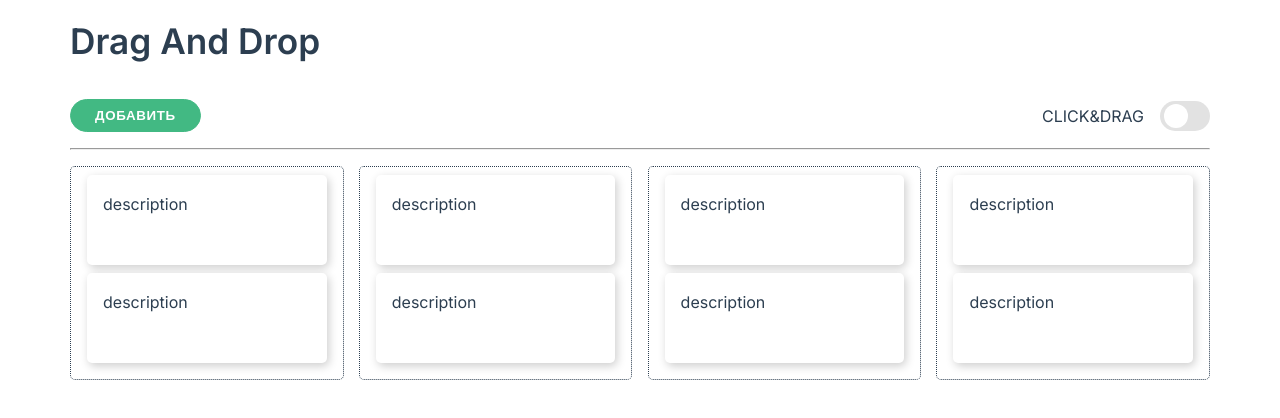
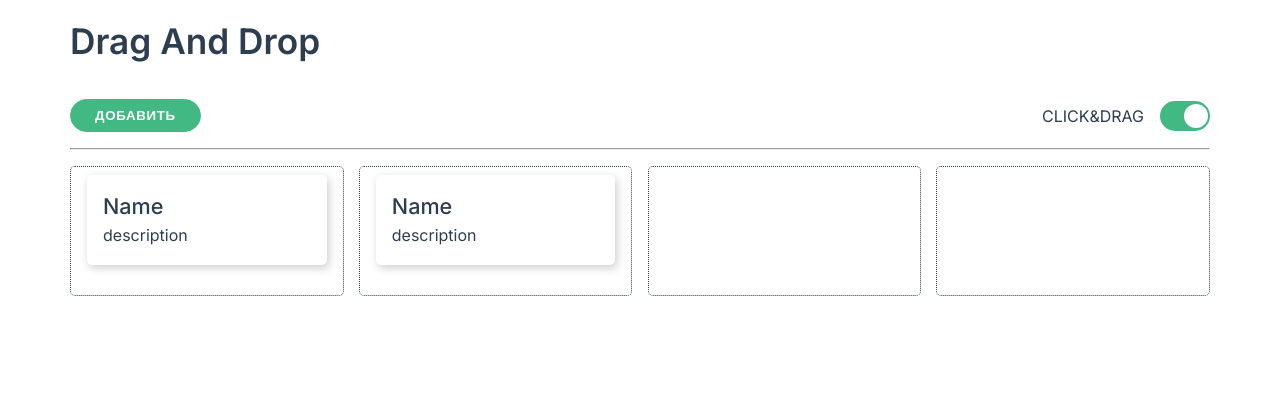
Before and after one commit to Kamil-87/vue-drag-n-drop, a Vue app: page / in a window 1280 px wide. Shown: the top 418 px of the page. Built offline with nearby package versions, Linux system fonts and the light colour scheme.

Commit message:
feat: drag&drop methods

```diff
--- a/src/assets/styles/style.css
+++ b/src/assets/styles/style.css
@@ -300,11 +300,3 @@ h3 {
     margin-right: 1rem;
     text-transform: uppercase;
 }
-
-
-.row {
-    display: flex;
-    flex-wrap: wrap;
-    justify-content: space-between;
-    height: calc(100vh - 250px);
-}
--- a/src/views/Home.vue
+++ b/src/views/Home.vue
@@ -16,6 +16,7 @@
             type="checkbox"
             id="checkbox"
             class="checkbox"
+            v-model="isDraggable"
           >
         </div>
       </div>
@@ -26,14 +27,18 @@
     <div class="dashboard">
       <div
         class="col"
-        v-for="col in columns"
-        :key="col.id"
-      >
+        v-for="column in columns"
+        :key="column.id"
+        @drop.prevent="onDrop($event, column.id)"
+        @dragover.prevent
+        @dragenter.prevent>
         <div
           class="card"
-          v-for="card in cards"
+          :class="{move: isDraggable}"
+          v-for="card in cardsByColumns(column)"
           :key="card.id"
-        >
+          @dragstart="onDragStart($event, card)"
+          :draggable="isDraggable">
           <h3>{{ card.name }}</h3>
           <p>{{ card.description }}</p>
         </div>
@@ -48,13 +53,13 @@
 const initCards = [
     {
       id: 1,
-      title: 'Name',
+      name: 'Name',
       description: 'description',
       categoryId: 1
     },
     {
       id: 2,
-      title: 'Name',
+      name: 'Name',
       description: 'description',
       categoryId: 2
     },
@@ -73,22 +78,46 @@ export default {
   data() {
     return {
       columns: [],
-      cards: []
-    }
-  },
-  methods: {
-    createCard() {
-      this.$router.push('/create-card')
+      cards: [],
+      isDraggable: true,
     }
   },
   mounted() {
     this.columns = [...initColumns]
     this.cards = [...initCards]
-  }
+  },
+  computed: {
+
+  },
+  methods: {
+    cardsByColumns(item) {
+      return this.cards.filter(card => card.categoryId === item.id)
+    },
+
+    createCard() {
+      this.$router.push('/create-card')
+    },
+
+    onDragStart(e, item) {
+      e.dataTransfer.dropEffect = 'move'
+      e.dataTransfer.setData('cardId', item.id.toString())
+    },
+    onDrop(e, columnsId) {
+      const cardId = parseInt(e.dataTransfer.getData('cardId'))
+      this.cards = this.cards.map(card => {
+        if (card.id === cardId) {
+          card.categoryId = columnsId
+        }
+        return card
+      })
+    }
+  },
+
 }
 </script>
 
 <style scoped>
+
 .action-block {
   display: flex;
   justify-content: space-between;
@@ -97,9 +126,10 @@ export default {
 
 .dashboard {
   display: flex;
-  align-items: flex-start;
+  flex-wrap: wrap;
   justify-content: space-between;
   height: 100%;
+  min-height: 130px;
 }
 
 .col {
@@ -121,11 +151,15 @@ export default {
   border-radius: 5px;
   box-shadow: 2px 3px 10px rgba(0, 0, 0, 0.2);
   background: #fff;
-  cursor: move;
   user-select: none;
+  cursor: pointer;
 }
+
 .card p, .card h3 {
   overflow: hidden;
 }
 
+.move {
+  cursor: move;
+}
 </style>
```
